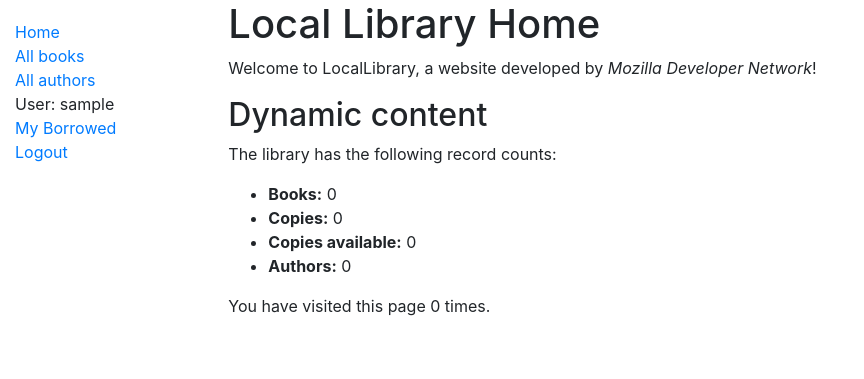
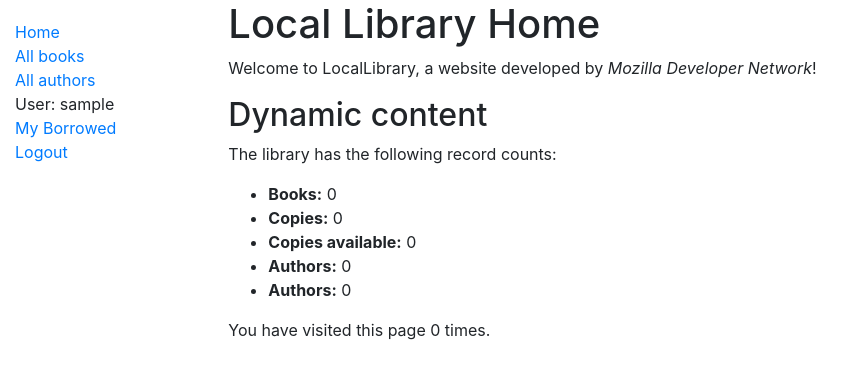
Before and after one commit to preetamozarde3/LocalLibraryApp, a Django app: page /catalog/ in a window 1280 px wide. Shown: the top 379 px of the page, without its empty margins (0-864 px from the left). Run offline with Django 3.2, Linux system fonts and the light colour scheme; the visitor is signed in with stand-in values (Sample User, id 1); data that the repository does not hold is empty; some libraries are stand-ins or nearby versions.

Commit message:
Testing git

```diff
--- a/catalog/templates/index.html
+++ b/catalog/templates/index.html
@@ -10,6 +10,7 @@
     <li><strong>Copies:</strong> {{ num_instances }}</li>
     <li><strong>Copies available:</strong> {{ num_instances_available }}</li>
     <li><strong>Authors:</strong> {{ num_authors }}</li>
+    <li><strong>Authors:</strong> {{ num_authors }}</li>
   </ul>
 
   <p>You have visited this page {{ num_visits }}{% if num_visits == 1 %} time{% else %} times{% endif %}.</p>
```
